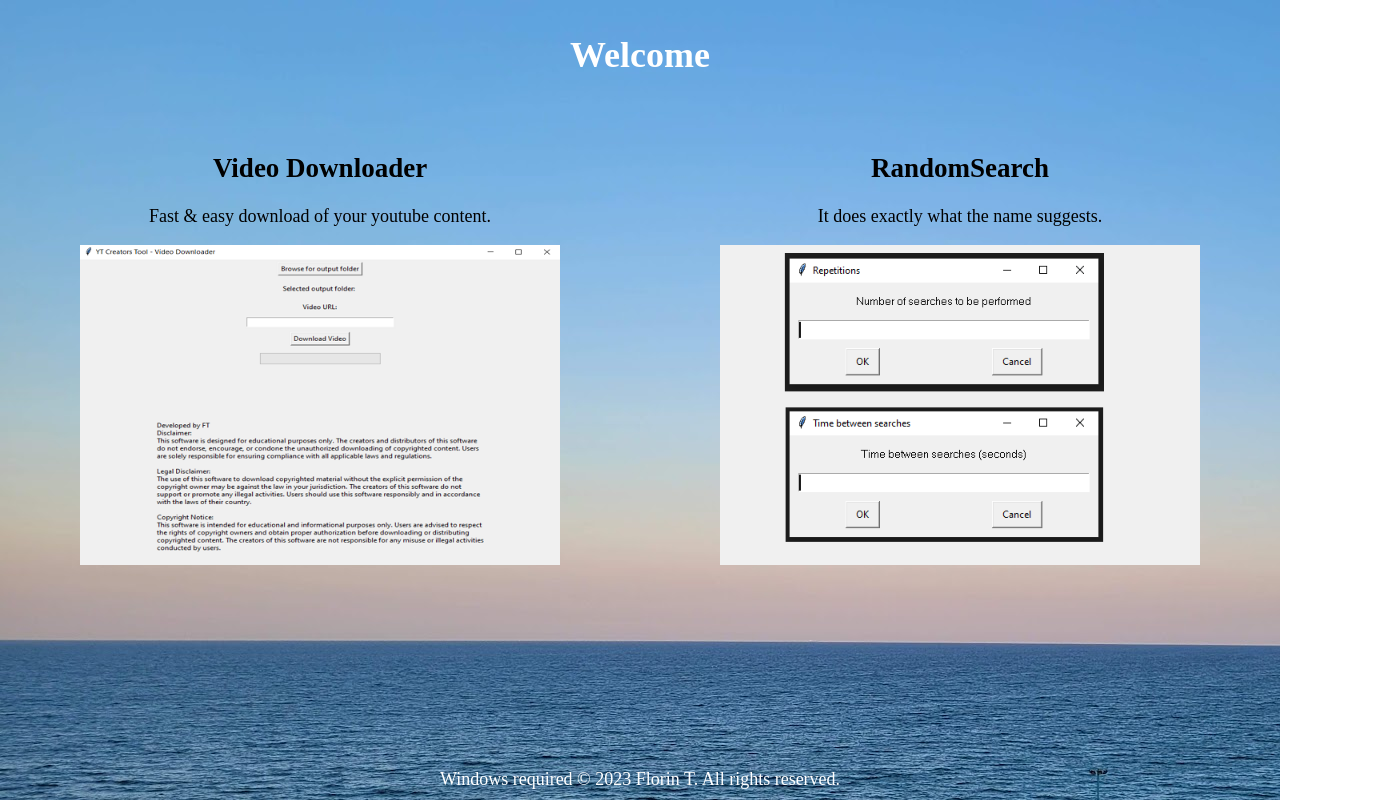
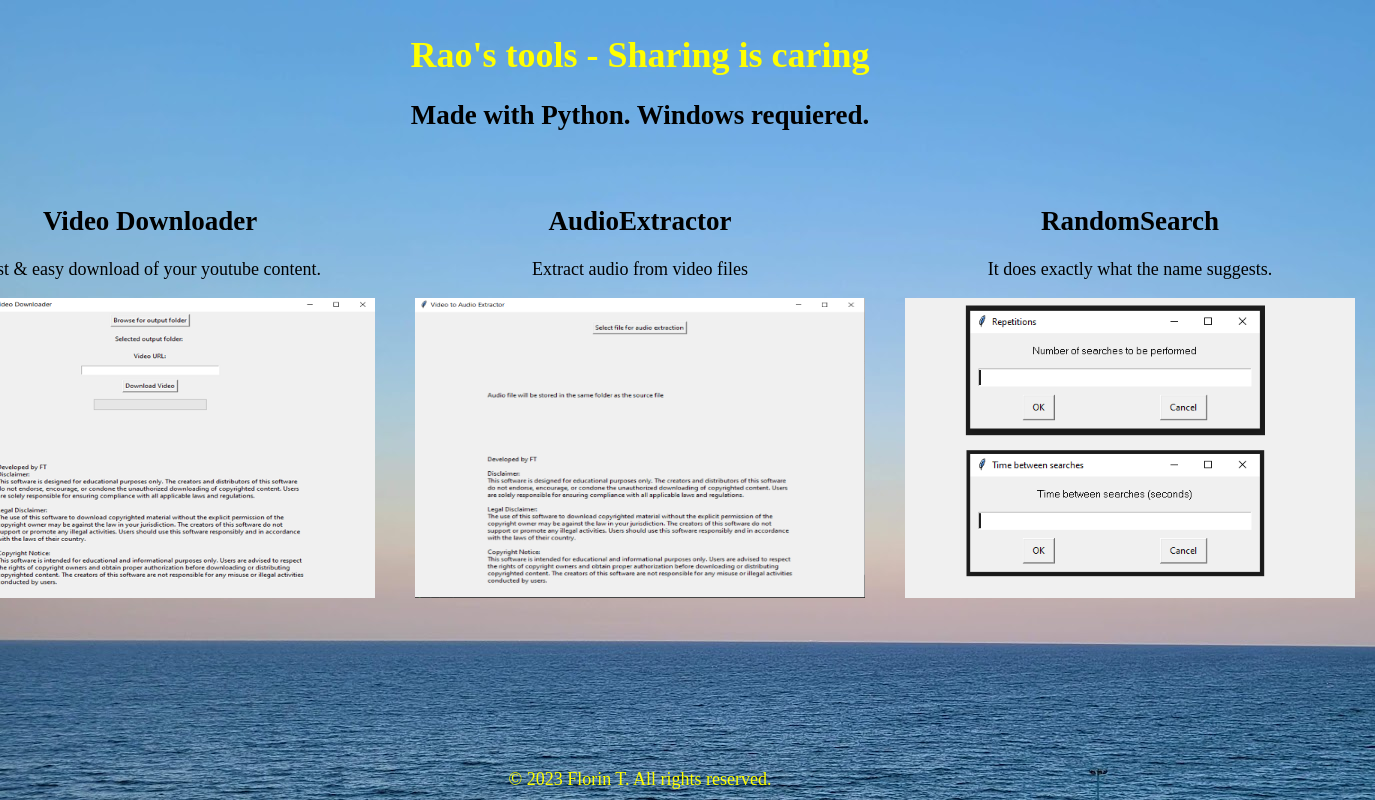
Before and after one commit to raojwi/mycodingpassion, a plain HTML site: page index.html in a window 1280 px wide. Shown: the whole page, 1375 px wide, since content can reach past the window. Drawn offline with Linux system fonts and the light colour scheme.

Commit message:
nov2023update2

```diff
--- a/index.html
+++ b/index.html
@@ -6,7 +6,12 @@
 </head>
 <body>
   <header>
-    <h1>Welcome</h1>
+    <h1>
+        Rao's tools - Sharing is caring
+    </h1>
+    <h2>
+      Made with Python. Windows requiered.
+    </h2>
   </header>
 <main>
   <div class="section" id="section1">
@@ -21,6 +26,20 @@
             </a>
           </p>
 </div>
+
+<div class="section" id="section3">
+  <!-- Content for the second section goes here -->
+  <h2>AudioExtractor</h2>
+  <p>Extract audio from video files</p>
+  <p>
+    <a href="resources\AudioExtractor.7z">
+      <div class="image-container">
+        <img src="resources/ae_screen.png"></img>
+      </div>
+    </a>
+  </p>
+</div>
+
 <div class="section" id="section2">
     <!-- Content for the second section goes here -->
     <h2>RandomSearch</h2>
@@ -33,10 +52,11 @@
       </a>
     </p>
 </div>
+
 </main>
 
   <footer>
-    Windows required &copy; 2023 Florin T. All rights reserved.
+    &copy; 2023 Florin T. All rights reserved.
   </footer>
 </body>
 </html>
--- a/styles.css
+++ b/styles.css
@@ -8,19 +8,19 @@
   .image-container {
     position: relative;
     overflow: hidden;
-    width: 600px; /* Set the initial width */
-    height: 400px; /* Set the initial height */
+    width: 450px; /* Set the initial width */
+    height: 300px; /* Set the initial height */
   }
 
   .image-container img {
-    width: 80%;
-    height: 80%;
+    width: 100%;
+    height: 100%;
     transition: transform 0.3s ease; /* Add a smooth transition effect */
   }
 
   /* Styles for the image on hover */
   .image-container:hover img {
-    transform: scale(1.2); /* Increase the scale on hover */
+    transform: scale(1.5); /* Increase the scale on hover */
   }
 
   body {
@@ -34,7 +34,7 @@
 }
 
 header, footer {
-    color: white;
+    color: yellow;
     padding: 10px;
     text-align: center;
 }
@@ -51,3 +51,7 @@ main {
     padding: 20px;
     text-align: center;
 }
+
+h2 {
+  color: black;
+}
```
Also changed, not shown: resources/ae_screen.PNG (added), 1 other file.
